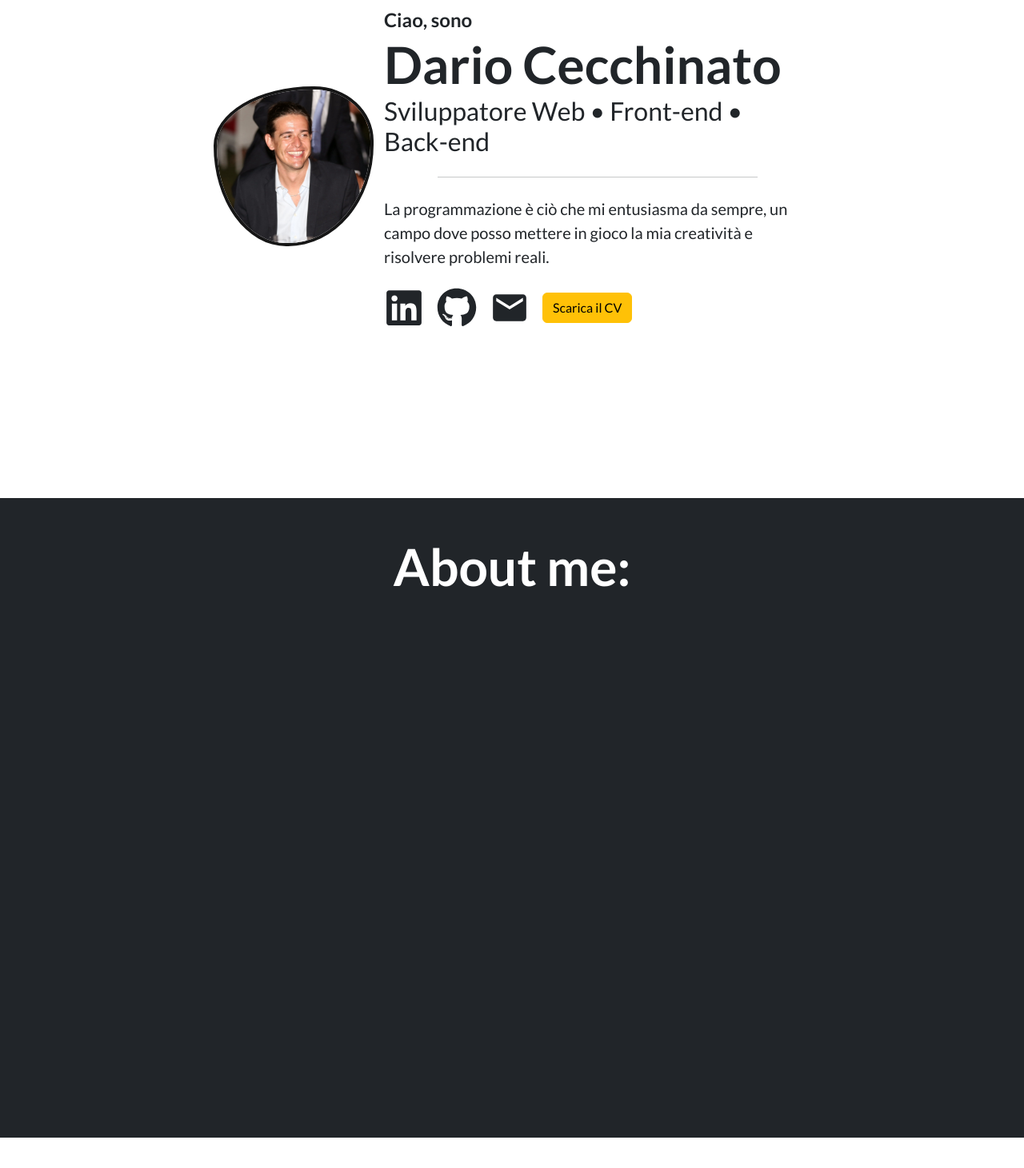
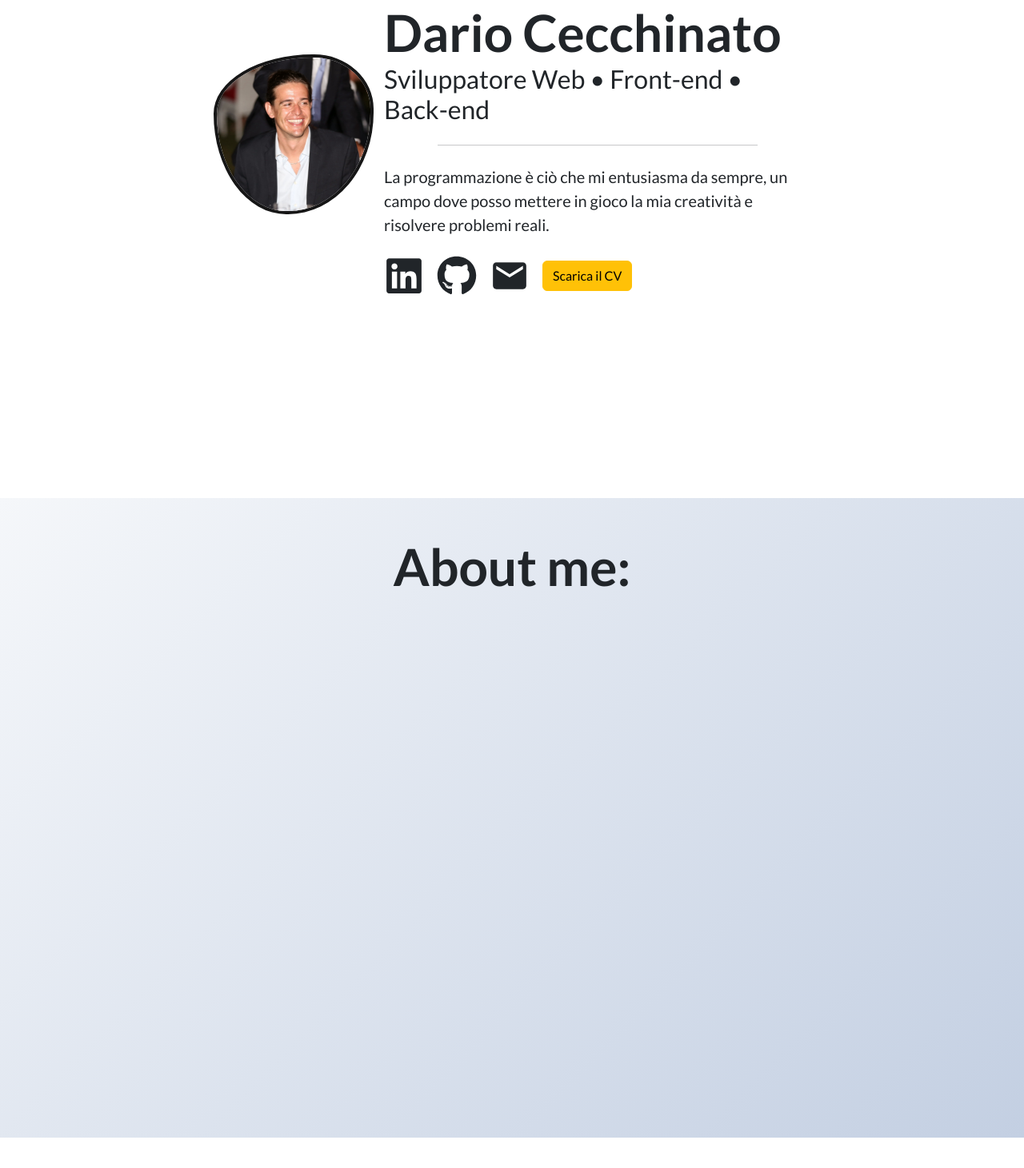
Before and after one commit to Cecchy2/portfolio, a React (Vite) app: page / in a window 1280 px wide. Shown: the part 233-1694 px from the top of the page at 80% size. Built offline with nearby package versions, Linux system fonts and the light colour scheme.

Commit message:
cambiato coleore background secondsection e centrata posizione sezione1

```diff
--- a/src/App.css
+++ b/src/App.css
@@ -13,7 +13,7 @@ html {
 .sectionImage{
   width: 100%;
   position: fixed;
-  top: 30%;
+  top: 25%;
   left: 0;
   z-index: -1;
 }
@@ -25,9 +25,12 @@ html {
 .secondSection{
   position: sticky;
   top: 0;
-
   min-height: 100vh;
   z-index: 10;
+  background-image: linear-gradient(135deg, #f5f7fa 0%, #c3cfe2 100%);
+
+
+  ;
 }
 
 .profileImage{
@@ -141,6 +144,6 @@ html {
 }
 
 .projectsCards{
-  width: 30rem;
+  width: 30vw;
   border: 2px solid rgb(22, 22, 22);
 }
--- a/src/components/SecondSection.tsx
+++ b/src/components/SecondSection.tsx
@@ -1,8 +1,8 @@
 const SecondSection = () => {
   return (
     <div className="stickyWrapper">
-      <div className="bg-dark secondSection">
-        <h1 className="text-white pt-5 text-center display-3 fw-bold">About me:</h1>
+      <div className="secondSection">
+        <h1 className=" pt-5 text-center display-3 fw-bold">About me:</h1>
       </div>
     </div>
   );
```
